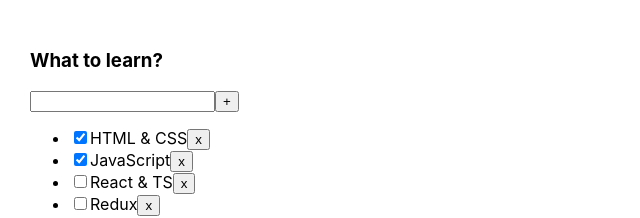
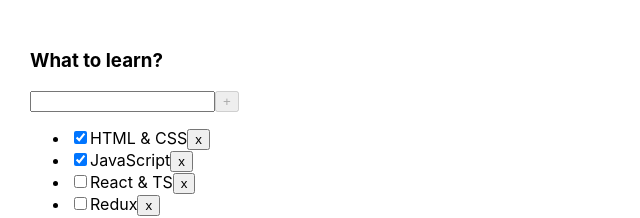
Before and after one commit to AlekseiBestuzhev/to-do-list, a React (Create React App) app: page / in a window 1280 px wide. Shown: the top 218 px of the page, without its empty margins (0-640 px from the left). Built offline with nearby package versions, Linux system fonts and the light colour scheme.

Commit message:
feat: mon_3 adding with on change complete

```diff
--- a/src/TodoList.tsx
+++ b/src/TodoList.tsx
@@ -25,13 +25,19 @@
 	// 	}
 	// }
 	const [title, setTitle] = useState<string>('');
+	const addTask = () => {
+		props.addTask(title);
+		setTitle('');
+	}
 	return (
 		<div className={"todolist"}>
 			<h3>{props.title}</h3>
 			<div>
-				<input onChange={(e) => setTitle(e.currentTarget.value)} />
-				<button onClick={() => { }}>+</button>
-				{title.length > 15 && <span>Too long</span>}
+				<input
+					value={title}
+					onChange={(e) => setTitle(e.currentTarget.value)} />
+				<button disabled={!title.length} onClick={addTask}>+</button>
+				{title.length > 15 && <span style={{ color: 'red' }}>Too long</span>}
 				{/* <input ref={addTaskInput} />
 				<button onClick={addTask}>+</button> */}
 			</div>
```
